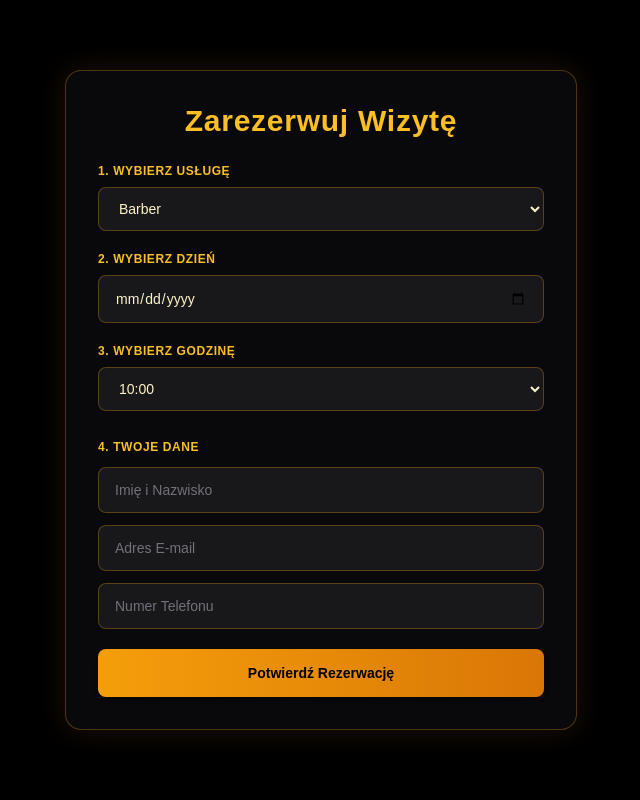
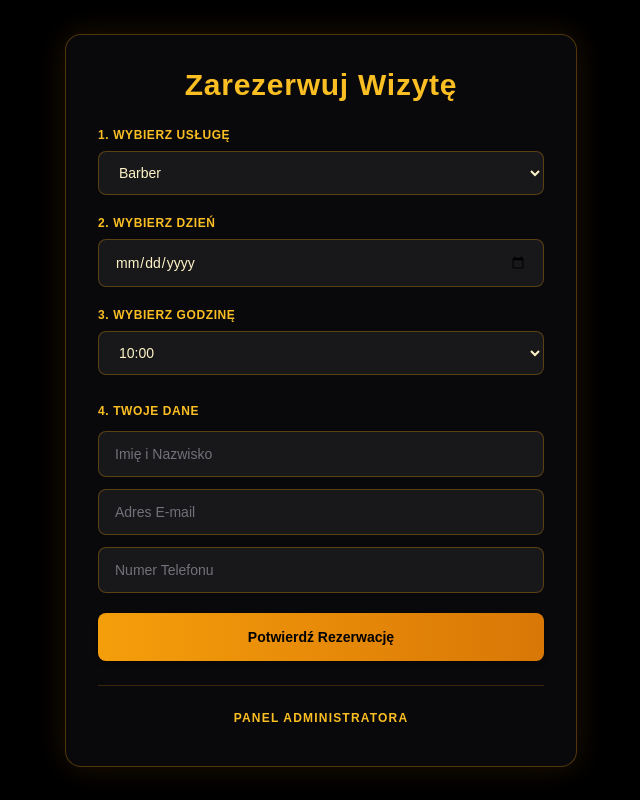
Before and after one commit to adelbertusshop/booking-app-mvp, a Next.js app: page / in a window 1280 px wide. Shown: the whole page, without its empty margins (319-959 px from the left). Built offline with nearby package versions, Linux system fonts and the light colour scheme.

Commit message:
Add admin panel link to the page

```diff
--- a/app/page.tsx
+++ b/app/page.tsx
@@ -165,6 +165,15 @@ export default function Home() {
             {loading ? 'Rezerwowanie...' : 'Potwierdź Rezerwację'}
           </button>
         </form>
+
+        <div className="pt-4 text-center border-t border-amber-500/20">
+          <a
+            href="/admin"
+            className="text-xs uppercase font-bold text-amber-400 hover:underline tracking-widest cursor-pointer block py-2"
+          >
+            PANEL ADMINISTRATORA
+          </a>
+        </div>
       </div>
     </div>
   );
```
